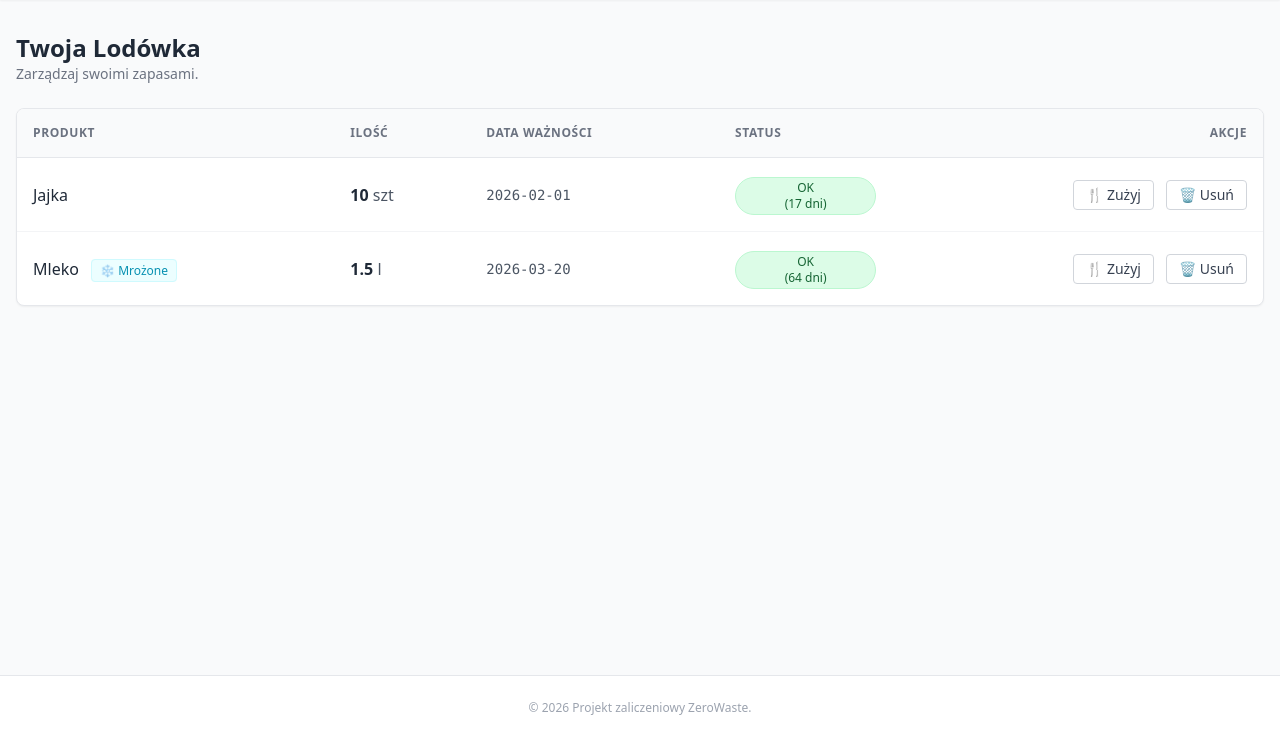
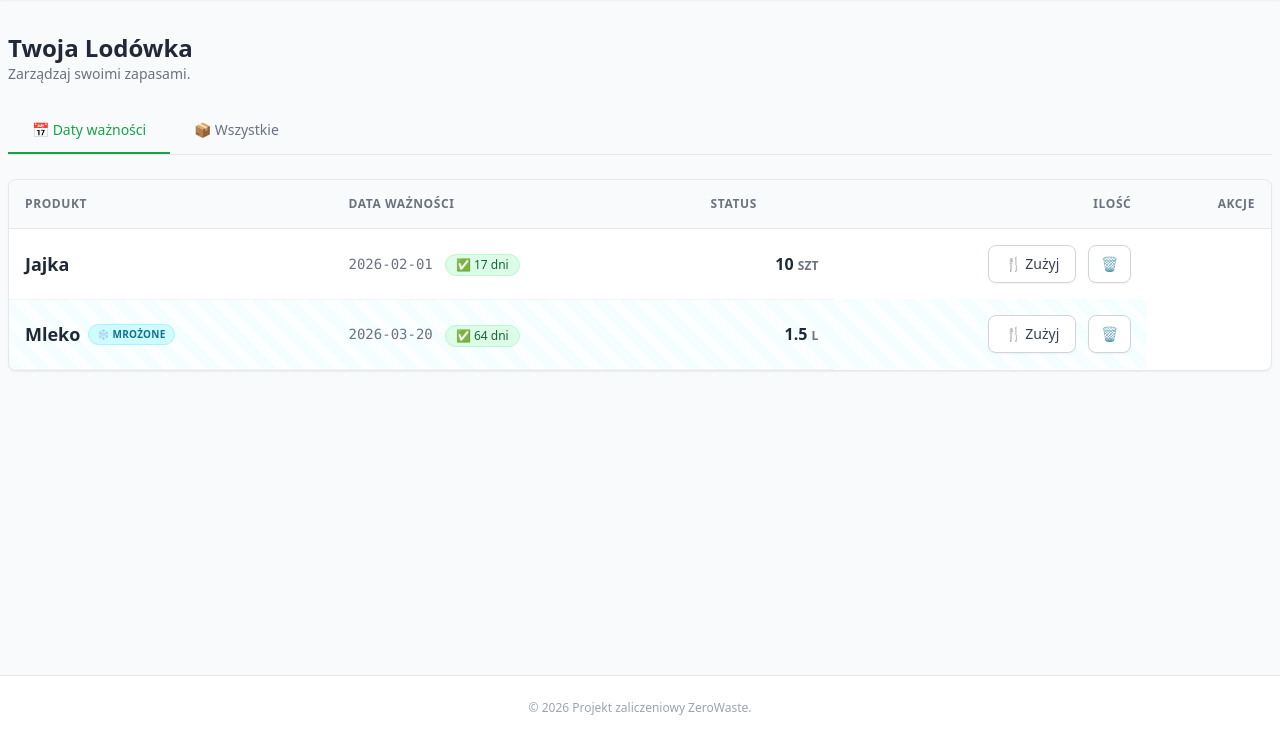
Before and after one commit to Leppniz/ZeroWaste, a Flask app: page /lista in a window 1280 px wide. Shown: the part 60-800 px from the top of the page. Run offline with Flask 3, Linux system fonts and the light colour scheme; some libraries are stand-ins or nearby versions.

Commit message:
Dodanie listy wszystkich produktyów / suma takich samych

```diff
--- a/app.py
+++ b/app.py
@@ -34,13 +34,20 @@ def strona_glowna():
 
     return render_template('dashboard.html', **context)
 
+
 @app.route('/lista')
 def lista_produktow():
-    # Pobieramy listę obiektów z Katalog
-    lista = moj_katalog.getAll()
-    # Przekazanie do HTML'a
-    return render_template('lista.html', produkty=lista, limit_dni=DAYS_TO_WARNING)
+    # Pobieramy tryb z paska adresu (domyślnie 'szczegoly')
+    tryb = request.args.get('tryb', 'szczegoly')
 
+    if tryb == 'ogolne':
+        # Pobieranie listy zgrupowanej po nazwie
+        produkty_data = moj_katalog.get_grouped_by_name()
+    else:
+        # Pobieranie normalnej listy produktów
+        produkty_data = moj_katalog.getAll()
+
+    return render_template('lista.html', produkty=produkty_data, tryb=tryb, limit_dni=DAYS_TO_WARNING)
 
 @app.route('/zuzyj/<id_produktu>', methods=['GET', 'POST'])
 def zuzyj_produkt_strona(id_produktu):
--- a/templates/base.html
+++ b/templates/base.html
@@ -31,7 +31,7 @@
         </div>
     </nav>
 
-    <div class="flex-grow container mx-auto px-4 py-8">
+    <div class="flex-grow container mx-auto px-2 py-8">
         {% block content %}
         {% endblock %}
     </div>
--- a/templates/lista.html
+++ b/templates/lista.html
@@ -3,89 +3,165 @@
 {% block content %}
 
     <div class="flex flex-col sm:flex-row justify-between items-center mb-6 gap-4">
-        <div>
+        <div class="flex flex-col w-full">
             <h2 class="text-2xl font-bold text-gray-800">Twoja Lodówka</h2>
             <p class="text-gray-500 text-sm">Zarządzaj swoimi zapasami.</p>
         </div>
 
-        <a href="{{ url_for('dodaj_produkt') }}" class="sm:hidden w-full text-center bg-white border border-gray-300 text-gray-700 px-4 py-2 rounded hover:bg-gray-50 transition">
-            + Dodaj nowy produkt
+        <a href="{{ url_for('dodaj_produkt') }}" class="sm:hidden w-full text-center bg-green-600 text-white font-medium px-4 py-3 rounded-lg shadow hover:bg-green-700 transition">
+            + Dodaj produkt
         </a>
     </div>
 
-    <div class="bg-white rounded-lg shadow-sm border border-gray-200 overflow-hidden">
+    <div class="flex border-b border-gray-200 mb-6 overflow-x-auto">
+        <a href="{{ url_for('lista_produktow', tryb='szczegoly') }}"
+           class="whitespace-nowrap px-6 py-3 font-medium text-sm transition-colors border-b-2
+           {% if tryb == 'szczegoly' %} border-green-600 text-green-600 {% else %} border-transparent text-gray-500 hover:text-gray-700 {% endif %}">
+           📅 Daty ważności
+        </a>
+        <a href="{{ url_for('lista_produktow', tryb='ogolne') }}"
+           class="whitespace-nowrap px-6 py-3 font-medium text-sm transition-colors border-b-2
+           {% if tryb == 'ogolne' %} border-green-600 text-green-600 {% else %} border-transparent text-gray-500 hover:text-gray-700 {% endif %}">
+           📦 Wszystkie
+        </a>
+    </div>
+
+    <div class="bg-gray-50 md:bg-white rounded-lg md:shadow-sm md:border md:border-gray-200 overflow-hidden">
 
         {% if produkty %}
-        <div class="overflow-x-auto">
-            <table class="w-full text-left border-collapse">
-                <thead>
-                    <tr class="bg-gray-50 text-gray-500 text-xs uppercase tracking-wider border-b border-gray-200">
-                        <th class="p-4 font-semibold">Produkt</th>
-                        <th class="p-4 font-semibold">Ilość</th>
-                        <th class="p-4 font-semibold">Data ważności</th>
-                        <th class="p-4 font-semibold">Status</th>
-                        <th class="p-4 font-semibold text-right">Akcje</th>
-                    </tr>
-                </thead>
-                <tbody class="divide-y divide-gray-100">
-                    {% for p in produkty %}
-                    <tr class="hover:bg-gray-50 transition-colors group">
 
-                        <td class="p-4 font-medium text-gray-800">
-                            {{ p.name }}
+            {% if tryb == 'ogolne' %}
+            <div class="overflow-visible"> <table class="w-full text-left border-collapse block md:table">
+                    <thead class="hidden md:table-header-group">
+                        <tr class="bg-gray-50 text-gray-500 text-xs uppercase tracking-wider border-b border-gray-200">
+                            <th class="px-4 py-4 font-semibold">Nazwa produktu</th>
+                            <th class="px-4 py-4 font-semibold text-right">Łączna ilość</th>
+                        </tr>
+                    </thead>
+                    <tbody class="block md:table-row-group space-y-3 md:space-y-0 md:p-0">
+                        {% for nazwa, dane in produkty.items() %}
+                        <tr class="block md:table-row bg-white rounded-xl border border-gray-100 md:rounded-none md:hover:bg-gray-50 transition-colors">
+
+                            <td class="block md:table-cell p-4 pb-0 md:border-b md:border-gray-100">
+                                <span class="text-lg font-bold text-gray-800">{{ nazwa }}</span>
+                            </td>
+
+                            <td class="block md:table-cell p-4 pt-0 md:pt-4 md:text-right md:border-b md:border-gray-100">
+                                <div class="flex items-center justify-between md:justify-end w-full">
+                                    <span class="md:hidden text-gray-400 text-sm uppercase font-semibold">Razem:</span>
+                                    <div>
+                                        <span class="font-bold text-2xl text-green-600">{{ dane.ilosc }}</span>
+                                        <span class="text-sm text-gray-500 uppercase font-medium ml-1">{{ dane.jednostka }}</span>
+                                    </div>
+                                </div>
+                            </td>
+                        </tr>
+                        {% endfor %}
+                    </tbody>
+                </table>
+            </div>
+
+            {% else %}
+            <div class="overflow-visible">
+                <table class="w-full text-left border-collapse block md:table">
+
+                    <thead class="hidden md:table-header-group">
+                        <tr class="bg-gray-50 text-gray-500 text-xs uppercase tracking-wider border-b border-gray-200">
+                            <th class="px-4 py-4 font-semibold">Produkt</th> <th class="px-4 py-4 font-semibold">Data ważności</th>
+                            <th class="px-4 py-4 font-semibold">Status</th>
+                            <th class="px-4 py-4 font-semibold text-right">Ilość</th> <th class="px-4 py-4 font-semibold text-right">Akcje</th>
+                        </tr>
+                    </thead>
+
+                    <tbody class="block md:table-row-group space-y-4 md:space-y-0 md:p-0">
+                        {% for p in produkty %}
+
+                        <tr class="relative block md:table-row rounded-xl shadow-sm border border-gray-200 md:border-none md:shadow-none md:rounded-none group transition-all
                             {% if p.isFrozen %}
-                                <span class="text-xs ml-2 text-cyan-600 bg-cyan-50 px-2 py-0.5 rounded border border-cyan-100" title="Zamrożone">❄️ Mrożone</span>
-                            {% endif %}
-                        </td>
+                                bg-cyan-50/50 bg-[repeating-linear-gradient(45deg,transparent,transparent_10px,rgba(255,255,255,0.6)_10px,rgba(255,255,255,0.6)_20px)]
+                            {% else %}
+                                md:hover:bg-gray-50 bg-white
+                            {% endif %}">
 
-                        <td class="p-4 text-gray-600">
-                            <span class="font-bold text-gray-800">{{ p.ilosc }}</span> {{ p.jednostka }}
-                        </td>
+                            <td class="block md:table-cell p-4 pb-1 md:pb-4 md:border-b md:border-gray-100">
+                                <div class="flex flex-col md:flex-row md:items-center">
+                                    <span class="text-lg font-bold text-gray-800 pr-20 md:pr-0 leading-tight">
+                                        {{ p.name.capitalize() }}
+                                    </span>
+                                    {% if p.isFrozen %}
+                                        <span class="inline-block w-max mt-1 md:mt-0 md:ml-2 text-[10px] uppercase tracking-wide font-bold text-cyan-700 bg-cyan-100 px-2 py-0.5 rounded-full border border-cyan-200">
+                                            ❄️ Mrożone
+                                        </span>
+                                    {% endif %}
+                                </div>
+                            </td>
 
-                        <td class="p-4 text-gray-600 font-mono text-sm">
-                            {{ p.data_waznosci }}
-                        </td>
+                            <td class="block md:table-cell px-4 py-2 md:py-4 md:border-b md:border-gray-100">
+                                <div class="flex items-center gap-4 md:justify-start md:gap-3">
 
-                        <td class="p-4">
-                            {% if p.ile_dni_waznosci < 0 %}
-                                <span class="inline-flex text-center items-center px-2.5 py-0.5 rounded-full text-xs font-medium bg-red-100 text-red-800 border border-red-200">
-                                    Przeterminowane
-                                </span>
-                            {% elif p.ile_dni_waznosci <= limit_dni %}
-                                <span class="inline-flex w-full justify-center text-center items-center px-2.5 py-0.5 rounded-full text-xs font-medium bg-yellow-100 text-yellow-800 border border-yellow-200">
-                                    Zjedz szybko <br> ({{ p.ile_dni_waznosci }} dni)
-                                </span>
-                            {% else %}
-                                <span class="inline-flex w-full justify-center text-center items-center px-2.5 py-0.5 rounded-full text-xs font-medium bg-green-100 text-green-800 border border-green-200">
-                                    OK <br> ({{ p.ile_dni_waznosci }} dni)
-                                </span>
-                            {% endif %}
-                        </td>
+                                    <div class="flex items-center text-sm text-gray-500">
+                                        <span class="md:hidden w-6 text-center mr-1">📅</span>
+                                        <span class="font-mono font-medium">{{ p.data_waznosci }}</span>
+                                    </div>
 
-                        <td class="p-4 text-right space-x-2 whitespace-nowrap">
-                            <a href="/zuzyj/{{ p.id }}"
-                               class="inline-block text-sm bg-white border border-gray-300 text-gray-700 px-3 py-1 rounded hover:bg-green-50 hover:text-green-700 hover:border-green-300 transition">
-                                🍴 Zużyj
-                            </a>
+                                    <div>
+                                        {% if p.ile_dni_waznosci < 0 %}
+                                            <span class="inline-flex items-center px-2.5 py-0.5 rounded-full text-xs font-medium bg-red-100 text-red-800 border border-red-200">
+                                                ⚠️ Przeterminowane
+                                            </span>
+                                        {% elif p.ile_dni_waznosci <= limit_dni %}
+                                            <span class="inline-flex items-center px-2.5 py-0.5 rounded-full text-xs font-medium bg-yellow-100 text-yellow-800 border border-yellow-200">
+                                                ⏳ {{ p.ile_dni_waznosci }} dni
+                                            </span>
+                                        {% else %}
+                                            <span class="inline-flex items-center px-2.5 py-0.5 rounded-full text-xs font-medium bg-green-100 text-green-800 border border-green-200">
+                                                ✅ {{ p.ile_dni_waznosci }} dni
+                                            </span>
+                                        {% endif %}
+                                    </div>
+                                </div>
+                            </td>
 
-                            <a href="/usun/{{ p.id }}"
-                               onclick="return confirm('Czy na pewno chcesz usunąć {{ p.name }}?')"
-                               class="inline-block text-sm bg-white border border-gray-300 text-gray-700 px-3 py-1 rounded hover:bg-red-50 hover:text-red-700 hover:border-red-300 transition">
-                                🗑️ Usuń
-                            </a>
-                        </td>
-                    </tr>
-                    {% endfor %}
-                </tbody>
-            </table>
-        </div>
+                            <td class="block md:table-cell p-4 md:border-b md:border-gray-100 md:text-right
+                                       absolute top-0 right-0 md:static">
+                                <div class="flex flex-col items-end md:block">
+                                    <span class="font-extrabold text-xl md:text-base text-gray-800">
+                                        {{ p.ilosc }}
+                                    </span>
+                                    <span class="text-xs font-bold uppercase text-gray-400 md:text-gray-500">
+                                        {{ p.jednostka }}
+                                    </span>
+                                </div>
+                            </td>
+
+                            <td class="block md:table-cell p-3 md:p-4 md:mt-0 bg-gray-50 md:bg-transparent rounded-b-xl md:rounded-none border-t border-gray-100 md:border-none md:border-b md:border-gray-100 md:text-right">
+                                <div class="flex gap-3 justify-end">
+                                    <a href="/zuzyj/{{ p.id }}"
+                                       class="flex-1 md:flex-none justify-center items-center inline-flex text-sm font-medium bg-white border border-gray-300 text-gray-700 px-4 py-2 rounded-lg hover:bg-green-50 hover:text-green-700 hover:border-green-300 transition shadow-sm">
+                                        🍴 Zużyj
+                                    </a>
+
+                                    <a href="/usun/{{ p.id }}"
+                                       onclick="return confirm('Czy na pewno chcesz usunąć {{ p.name }}?')"
+                                       class="flex-none justify-center items-center inline-flex text-sm bg-white border border-gray-300 text-red-600 px-3 py-2 rounded-lg hover:bg-red-50 hover:border-red-300 transition shadow-sm">
+                                        🗑️
+                                    </a>
+                                </div>
+                            </td>
+
+                        </tr>
+                        {% endfor %}
+                    </tbody>
+                </table>
+            </div>
+            {% endif %}
 
         {% else %}
-            <div class="text-center py-16">
+            <div class="text-center py-16 bg-white rounded-lg border border-gray-200 m-4 md:m-0">
                 <div class="text-6xl mb-4">📭</div>
-                <h3 class="text-xl font-medium text-gray-900">Twoja lodówka jest pusta</h3>
-                <p class="text-gray-500 mt-1 mb-6">Dodaj pierwsze produkty, aby zacząć kontrolować terminy.</p>
-                <a href="{{ url_for('dodaj_produkt') }}" class="bg-green-600 text-white px-6 py-3 rounded-full hover:bg-green-700 shadow transition">
+                <h3 class="text-xl font-medium text-gray-900">Lodówka pusta!</h3>
+                <p class="text-gray-500 mt-1 mb-6 px-4">Twoje zapasy się skończyły. Czas na zakupy?</p>
+                <a href="{{ url_for('dodaj_produkt') }}" class="bg-green-600 text-white px-8 py-3 rounded-full hover:bg-green-700 shadow-lg transition font-medium">
                     + Dodaj pierwszy produkt
                 </a>
             </div>
```
Also changed, not shown: katalog.py (+17 -0 lines).
